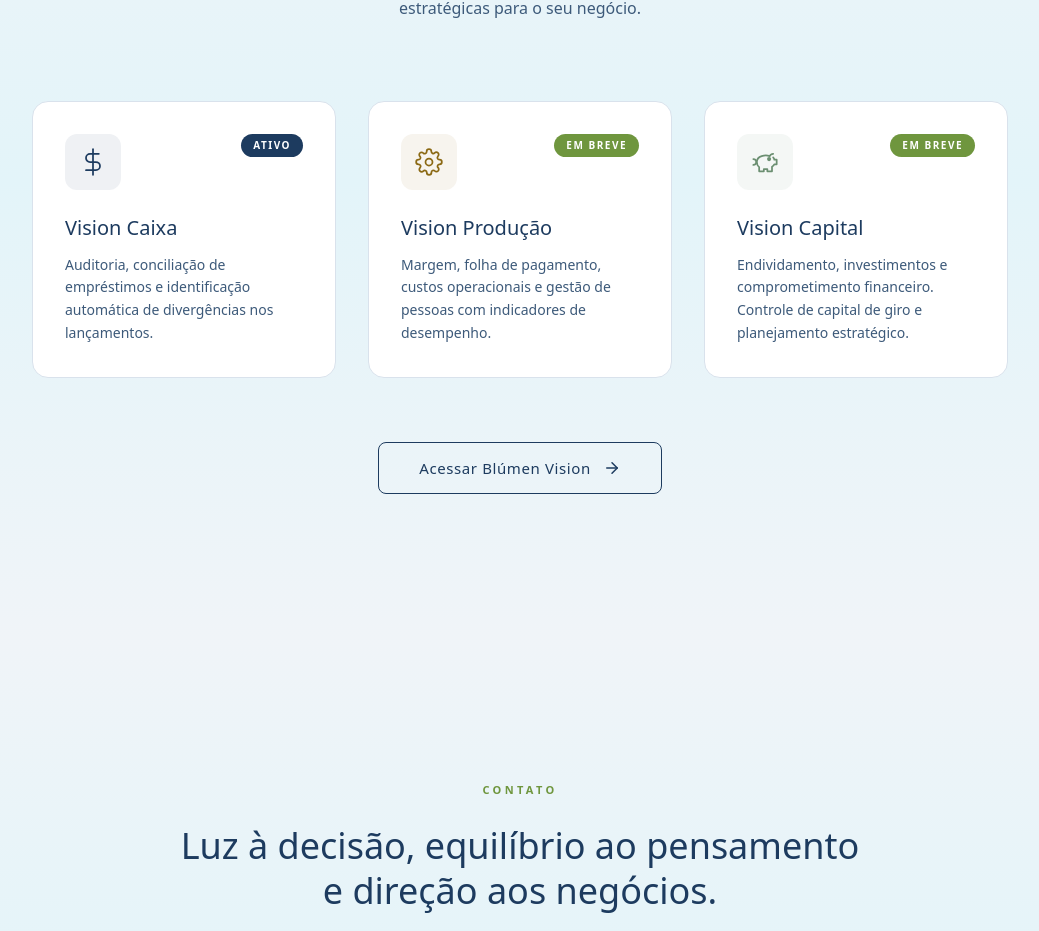
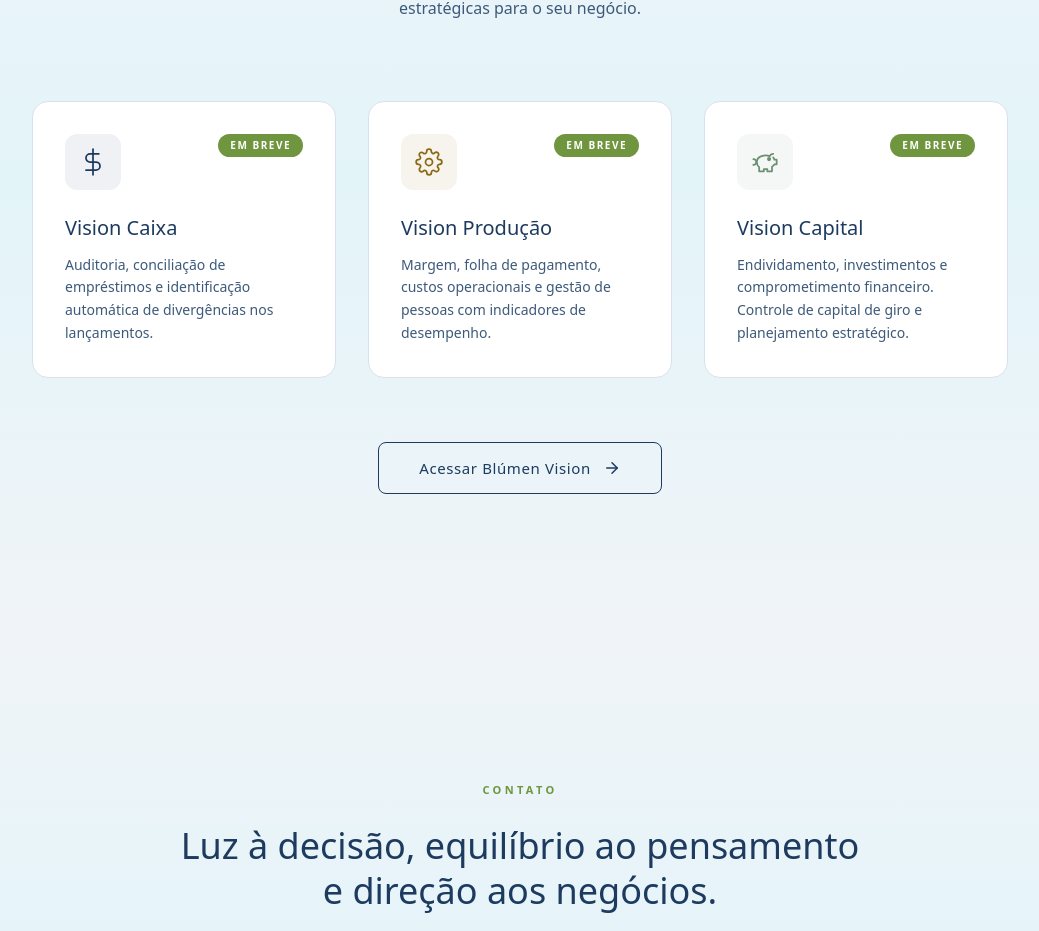
Before and after one commit to justr1de/blumen-vision, a Next.js app: page / in a window 1280 px wide. Shown: the part 3415-4346 px from the top of the page, without its empty margins (120-1159 px from the left). Built offline with nearby package versions, Linux system fonts and the light colour scheme.

Commit message:
refactor: alterar todos os módulos para status 'Em breve' (em desenvolvimento)

```diff
--- a/app/blumen-vision/suit/page.tsx
+++ b/app/blumen-vision/suit/page.tsx
@@ -22,9 +22,9 @@
     iconType: 'path-line' as const,
     cor: '#1D3B5F',
     corLight: 'rgba(29, 59, 95, 0.08)',
-    badge: 'Ativo',
-    badgeStyle: 'navy' as const,
-    href: '/login',
+    badge: 'Em breve',
+    badgeStyle: 'olive' as const,
+    href: null,
   },
   {
     id: 'vision-capital',
--- a/components/BlumenVisionSection.tsx
+++ b/components/BlumenVisionSection.tsx
@@ -24,8 +24,8 @@
       </svg>
     ),
     cor: '#1D3B5F',
-    badge: 'Ativo',
-    badgeStyle: 'navy',
+    badge: 'Em breve',
+    badgeStyle: 'olive',
   },
   {
     nome: 'Vision Produção',
--- a/components/SistemasContent.tsx
+++ b/components/SistemasContent.tsx
@@ -28,9 +28,9 @@
     nome: 'Vision Caixa',
     descricao: 'Auditoria e conciliação de repasses financeiros. Identifique divergências, cruze dados de produção e FLAT, e tenha controle total sobre comissões e valores.',
     icon: Wallet,
-    href: '/painel',
+    href: '/sistemas/vision-caixa',
     cor: 'navy',
-    badge: 'Ativo',
+    badge: 'Em breve',
     shadowColor: 'rgba(29, 59, 95, 0.3)',
   },
   {
```
